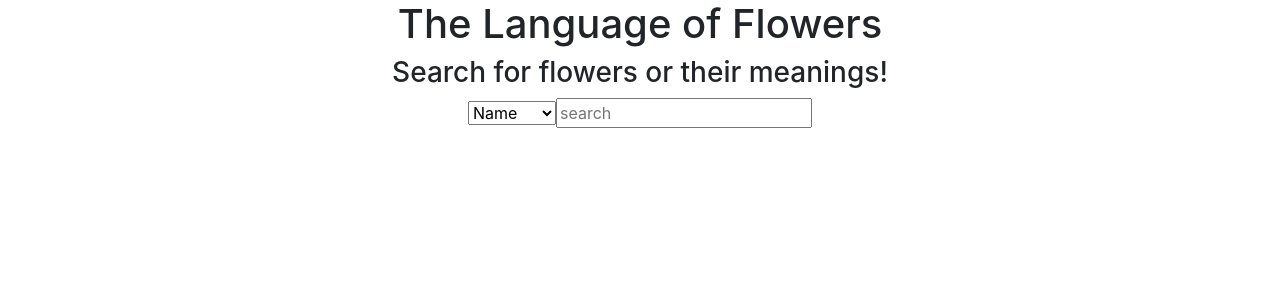
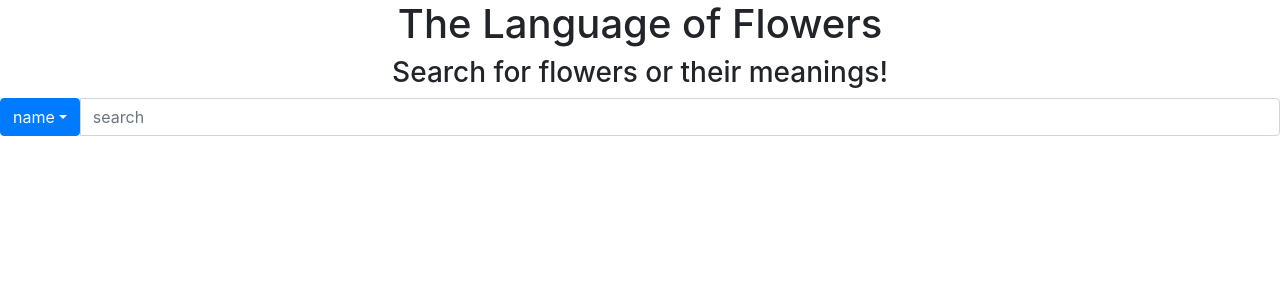
Before and after one commit to awang617/Language-of-Flowers, a React (Create React App) app: page / in a window 1280 px wide. Shown: the top 300 px of the page. Built offline with nearby package versions, Linux system fonts and the light colour scheme.

Commit message:
adapted components to fit with bootstrap components

```diff
--- a/src/Search.js
+++ b/src/Search.js
@@ -1,19 +1,19 @@
 import React, {Component} from 'react'
-// import {Select, TextInput} from 'react-materialize'
+import {InputGroup, FormControl, DropdownButton, Dropdown} from 'react-bootstrap'
 
 class Search extends Component {
 
     render() {
         return (
-            <form>
-                <select name="search" onChange={this.props.onChange}>
+            <InputGroup>
+                <DropdownButton name="search"  title={this.props.search}>
 
-                    <option value="name">Name</option>
-                    <option value="meaning">Meaning</option>
-                </select>
-                <input placeholder="search" onInput={this.props.onInput}/>
+                    <Dropdown.Item onClick={this.props.onClick} value="name">Name</Dropdown.Item>
+                    <Dropdown.Item onClick={this.props.onClick} value="meaning">Meaning</Dropdown.Item>
+                </DropdownButton>
+                <FormControl placeholder="search" onInput={this.props.onInput}/>
                 {/* <input type="submit" value="Search"/> */}
-            </form>
+            </InputGroup>
         )
     }
 }
--- a/src/SearchContainer.js
+++ b/src/SearchContainer.js
@@ -48,10 +48,12 @@ class SearchContainer extends Component {
     }
 
     change = (event) => {
+        // console.log(event.currentTarget.attributes.value.nodeValue)
+        // debugger;
         this.setState({
-            search: event.target.value
+            search: event.currentTarget.attributes.value.nodeValue
         })
-        console.log(event.target.value)
+        console.log(this.state.search)
     }
 
     render() {
@@ -66,7 +68,7 @@ class SearchContainer extends Component {
         }
         return (
             <div>
-                <Search onInput={this.onInput} onChange={this.change} search={this.state.search}/>
+                <Search onInput={this.onInput} onClick={this.change} search={this.state.search}/>
                 {results}
             </div>
         )
```
